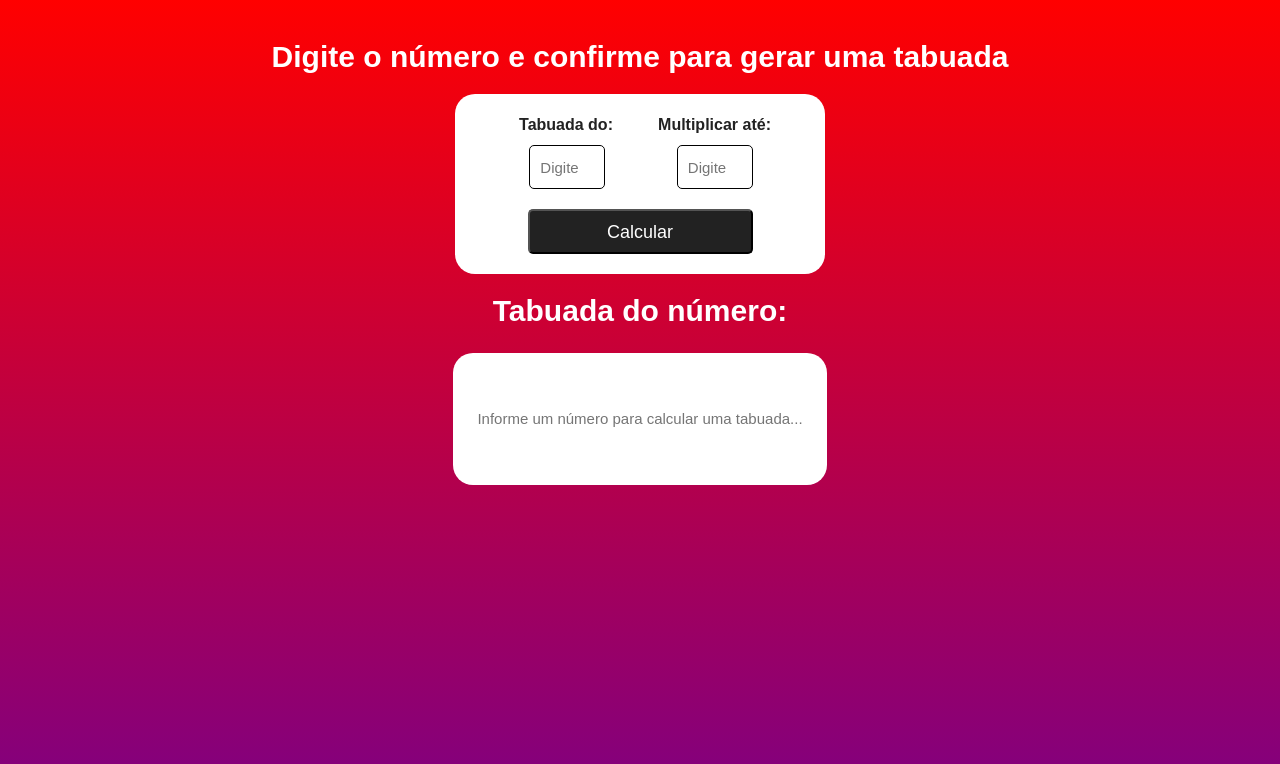
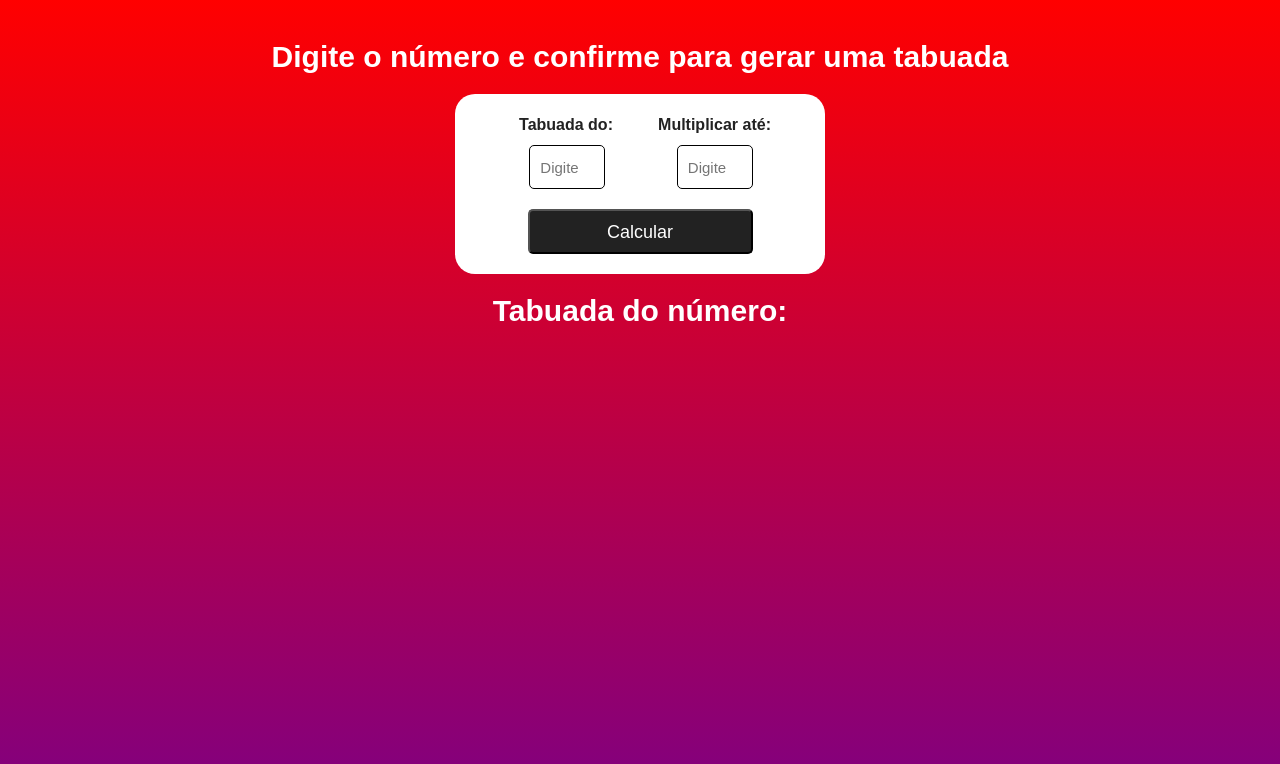
Before and after one commit to Victorfg91/aprendizado, a plain HTML site: page PROJETO TABUADA/index.html in a window 1280 px wide. Drawn offline with Linux system fonts and the light colour scheme.

Commit message:
Update index.html

```diff
--- a/PROJETO TABUADA/index.html
+++ b/PROJETO TABUADA/index.html
@@ -1,5 +1,6 @@
 <!DOCTYPE html>
 <html lang="en">
+
 <head>
     <meta charset="UTF-8">
     <meta name="viewport" content="width=device-width, initial-scale=1.0">
@@ -7,10 +8,12 @@
     <link rel="stylesheet" href="css/style.css">
     <script src="js/js.js" defer></script>
 </head>
+
 <body>
     <main>
         <h1>Digite o número e confirme para gerar uma tabuada</h1>
         <div class="calc">
+            <form>
                 <div class="number">
                     <p>Tabuada do:</p>
                     <input id="number1" type="number" placeholder="Digite"></input>
@@ -22,11 +25,11 @@
                 </div>
 
                 <button type="submit">Calcular</button>
+            </form>
         </div>
         <h2>Tabuada do número:</h2>
-        <div class="table">
-            <input type="text" placeholder="Informe um número para calcular uma tabuada...">
-        </div>
+        <div class="table"></div>
     </main>
 </body>
+
 </html>
```
Lines whose indentation alone changed are shown as unchanged.
